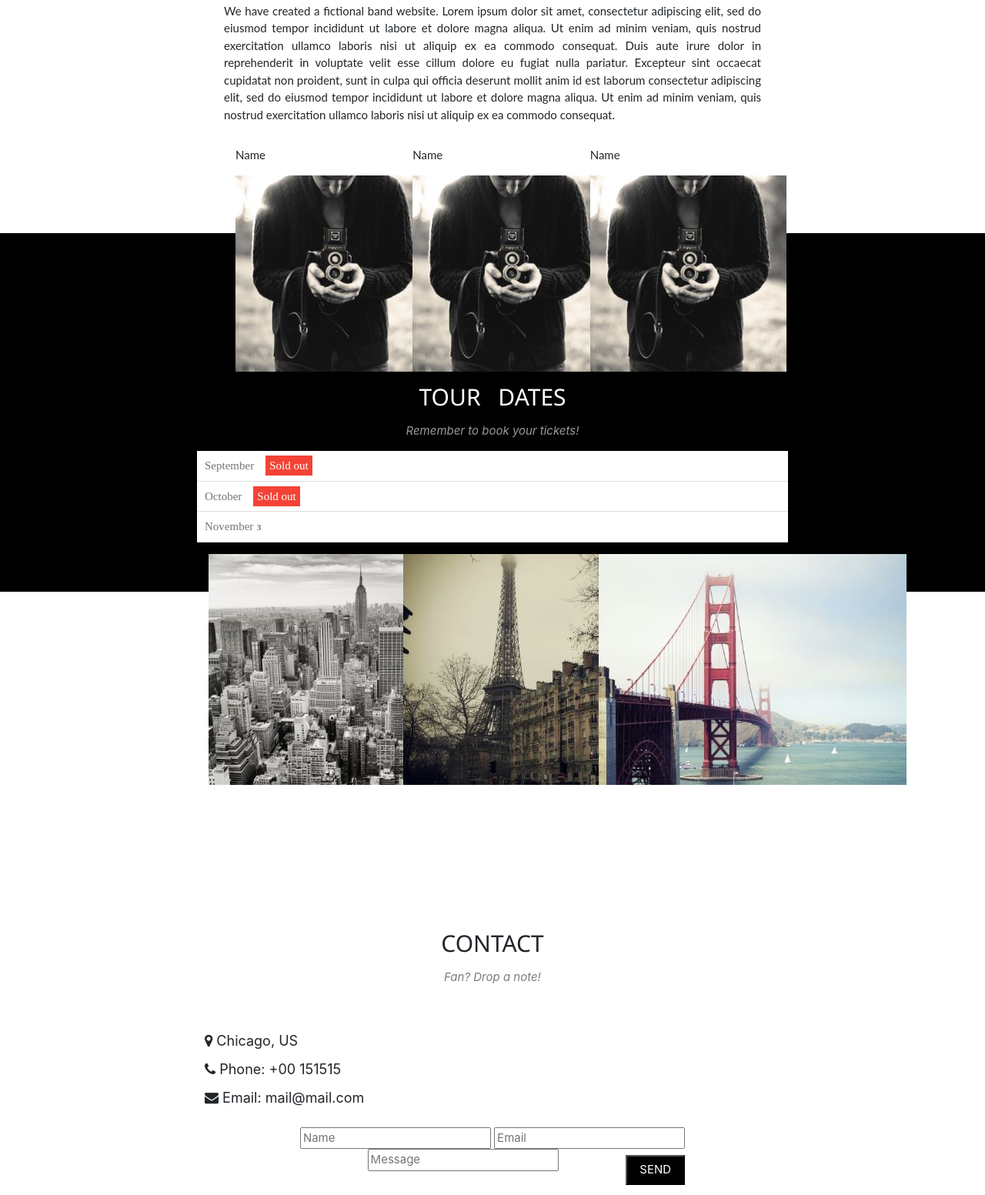
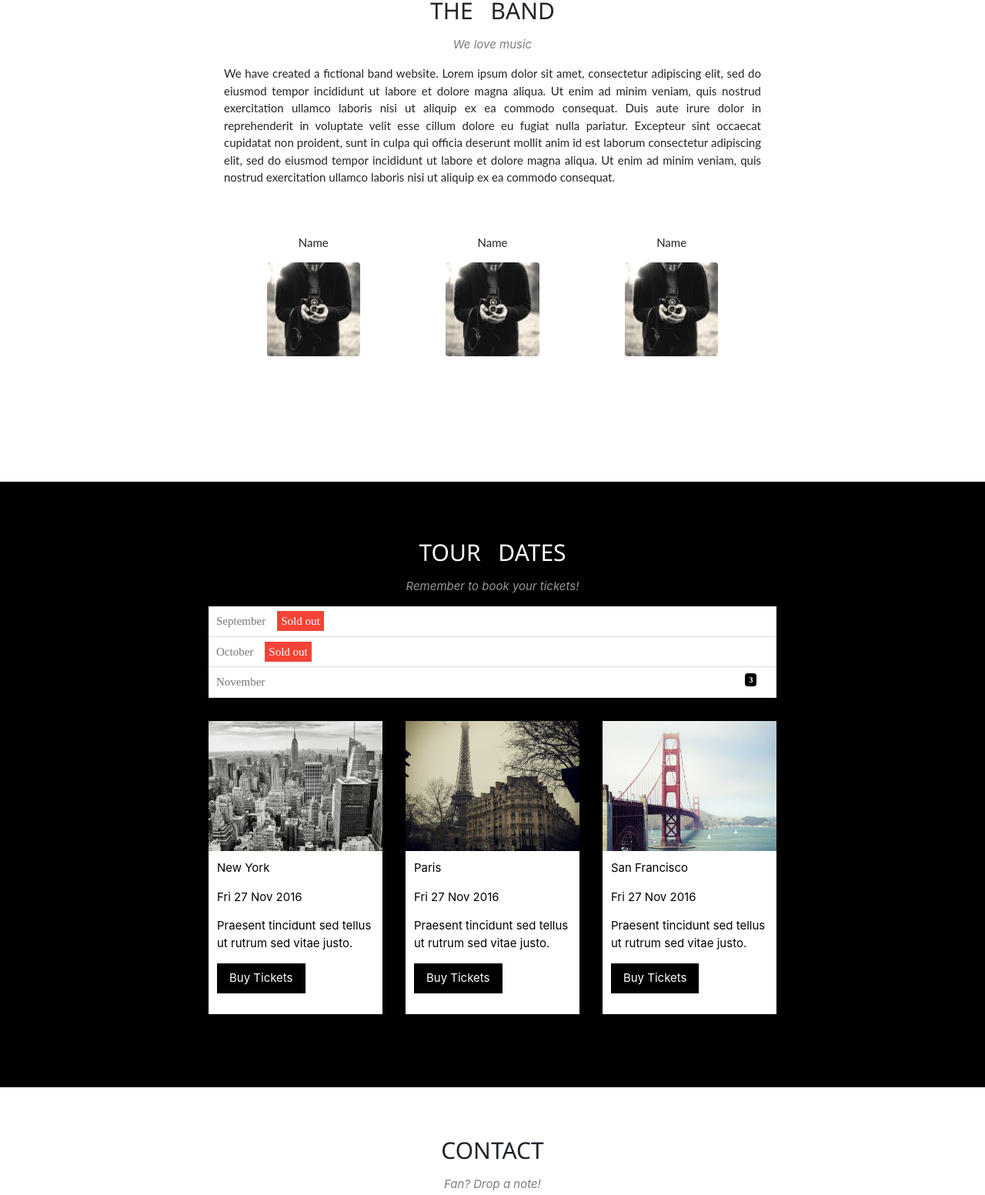
Before and after one commit to Dotnetnavneet/Training, a plain HTML site: page Project_2.html in a window 1280 px wide. Shown: the part 724-2277 px from the top of the page at 77% size. Drawn offline with nearby package versions, Linux system fonts and the light colour scheme.

Commit message:
add media query

```diff
--- a/CSS/stylesheet.css
+++ b/CSS/stylesheet.css
@@ -113,15 +113,6 @@ body {
 }
 
 @media only screen and (min-width: 600px) {
-    .col-s-4 {
-        width: 33%;
-    }
-    .col-s-12 {
-        width: 100%;
-    }
-}
-
-@media only screen and (max-width: 600px) {
     /* For tablets: */
     .col-s-1 {
         width: 8.33%;
@@ -159,8 +150,45 @@ body {
     .col-s-12 {
         width: 100%;
     }
-    .content-banner h1 {
-        font-size: 48px !important;
+}
+
+@media only screen and (min-width: 768px) {
+    /* For desktop: */
+    .col-1 {
+        width: 8.33%;
+    }
+    .col-2 {
+        width: 16.66%;
+    }
+    .col-3 {
+        width: 25%;
+    }
+    .col-4 {
+        width: 33.33%;
+    }
+    .col-5 {
+        width: 41.66%;
+    }
+    .col-6 {
+        width: 50%;
+    }
+    .col-7 {
+        width: 58.33%;
+    }
+    .col-8 {
+        width: 66.66%;
+    }
+    .col-9 {
+        width: 75%;
+    }
+    .col-10 {
+        width: 83.33%;
+    }
+    .col-11 {
+        width: 91.66%;
+    }
+    .col-12 {
+        width: 100%;
     }
 }
 
@@ -197,6 +225,13 @@ body {
         float: right;
         display: block;
     }
+    .team-column {
+        width: 100%;
+    }
+}
+
+.carousel-item img {
+    width: 100%;
 }
 
 .band {
@@ -229,6 +264,13 @@ body {
     margin: 10px 0;
 }
 
+.band-row:after,
+.band-row:before {
+    content: "";
+    display: table;
+    clear: both;
+}
+
 .row {
     width: auto;
     height: auto;
@@ -240,16 +282,35 @@ body {
     margin: 0 5px;
 }
 
-.team-column {
+.band-member {
+    padding-top: 32px!important;
+    padding-bottom: 32px!important;
+    text-align: center !important;
+}
+
+.band-member img {
+    border-radius: 4px;
+    margin-bottom: 20px;
+    width: 60%;
+}
+
+
+/* .team-column {
     width: 31%;
     display: inline-block;
     margin: 15px 8px;
     text-align: center;
-}
+    padding: 0 8px;
+} */
 
-.team-column img {
+
+/* .team-column img {
     width: 60%;
     height: auto;
+} */
+
+.w3-third {
+    text-align: center;
 }
 
 .tour {
@@ -285,7 +346,7 @@ body {
     background-color: #fff;
     color: black;
     list-style-type: none;
-    margin: 0;
+    margin: 15px;
     padding: 0;
 }
 
@@ -306,7 +367,7 @@ body {
     padding: 5px;
 }
 
-.w3-badge {
+.badge {
     background-color: #000;
     color: #fff;
     display: inline-block;
@@ -315,12 +376,56 @@ body {
     margin-right: 16px;
 }
 
-.w3-right {
+.badge-right {
     float: right;
     border-radius: 50%;
 }
 
-.city-row {
+.tour-row::after,
+.tour-row::after {
+    content: "";
+    display: table;
+    clear: both
+}
+
+.tour-row {
+    width: 100%;
+}
+
+.tour-margin-bottom {
+    margin-bottom: 16px;
+}
+
+.tour-img {
+    width: 100%;
+}
+
+.tour-img:hover {
+    opacity: 0.6;
+}
+
+.tour-row-detail {
+    color: #000!important;
+    background-color: #fff!important;
+    text-align: left;
+    padding: 11px;
+}
+
+.tour-row::after,
+.tour-row:before {
+    content: "";
+    display: table;
+    clear: both
+}
+
+.btn-tour {
+    margin-bottom: 16px!important;
+    color: #fff!important;
+    background-color: #000!important;
+}
+
+
+/* .city-row {
     padding: 28px 0;
 }
 
@@ -351,7 +456,7 @@ body {
     background-color: #ccc !important;
     padding: 5px 10px;
     color: black;
-}
+} */
 
 .contact {
     margin-left: auto;
@@ -396,14 +501,14 @@ form {
     width: auto;
 }
 
-.w3-input {
+.input {
     padding: 8px;
     display: inline-block;
     width: auto;
     border: 1px solid #ccc!important;
 }
 
-.w3-input-msg {
+.input-msg {
     padding: 8px;
     display: block;
     width: 100%;
```
